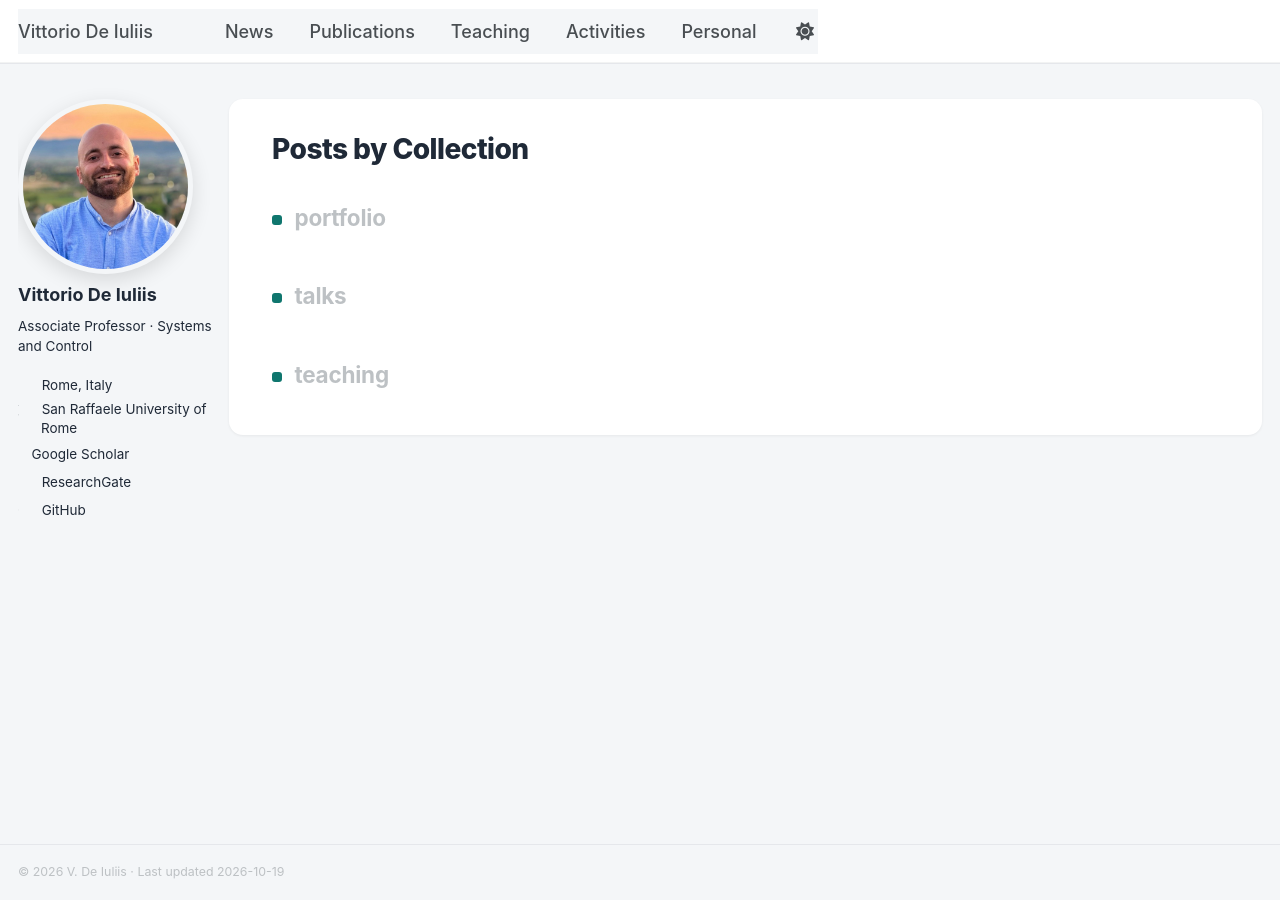
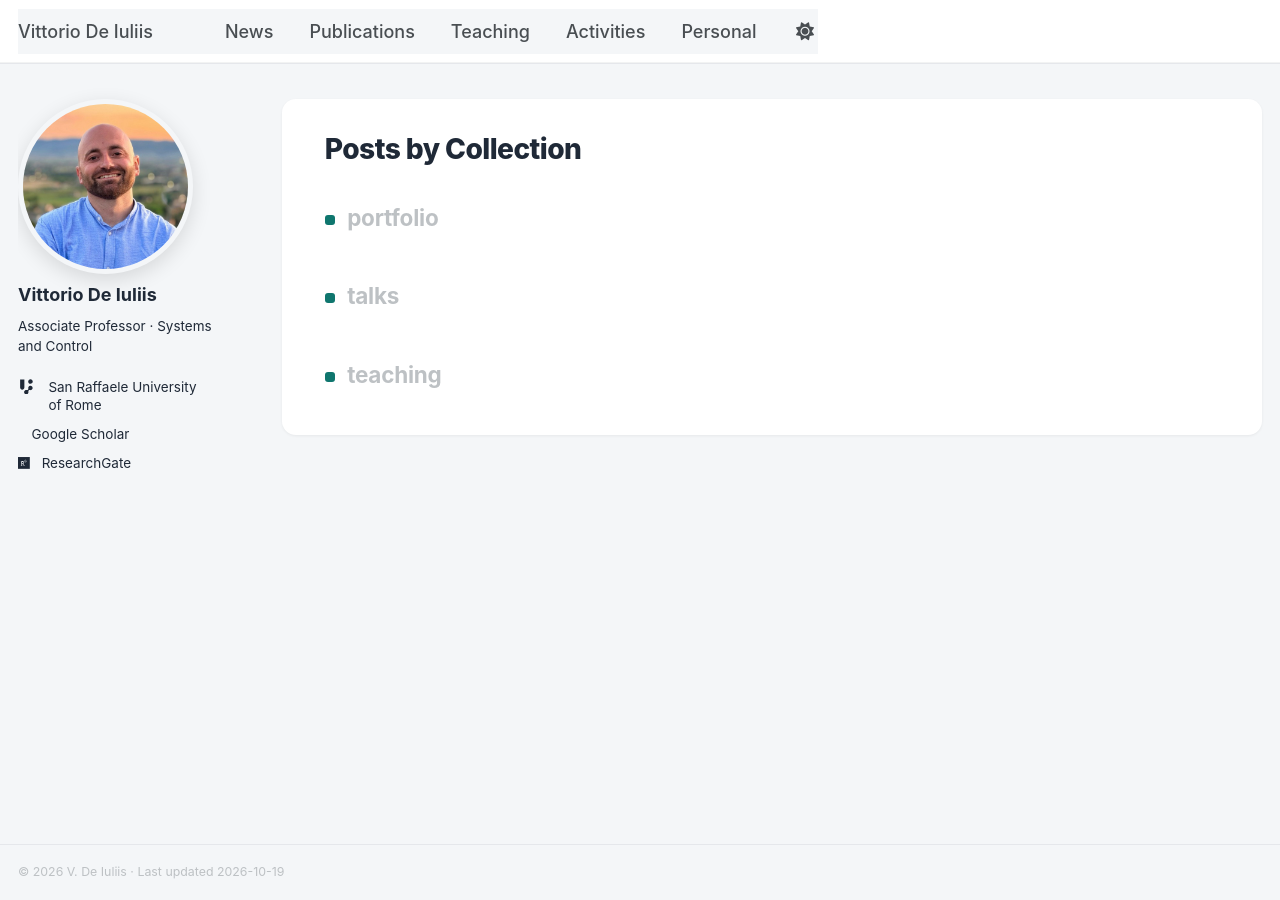
Before and after one commit to vdeiuliis/vdeiuliis.github.io, a Jekyll site: the page built from _pages/collection-archive.html, in a window 1280 px wide. Built offline with Jekyll 4.4.1, drawn with Linux system fonts in a browser that asks for light colours; a style sheet for code colours, icons or effects is not loaded.

Commit message:
Softer dark accent, short copyright, publisher-only links, wrap sidebar

```diff
--- a/_config.yml
+++ b/_config.yml
@@ -27,8 +27,10 @@
   name             : "Vittorio De Iuliis"
   pronouns         : # example: "she/her"
   bio              : "Associate Professor · Systems and Control"
-  location         : "Rome, Italy"
+  location         : # e.g. "Rome, Italy"
   employer         : "San Raffaele University of Rome"
+  employer_url     : "https://www.uniroma5.it/"
+  employer_logo    : "icons/uniroma5.svg"   # SVG in _includes/icons/
   uri              : # URL
   email            : # e.g. "name@uniroma5.it" (left blank to avoid spam; the address is shown obfuscated on the About page)
 
@@ -51,7 +53,7 @@
   bitbucket        : # Username - Update with your username on the site
   codepen          : # Username
   dribbble         : # Username
-  github           : "vdeiuliis"
+  github           : # GitHub username
   kaggle           : # Username
   stackoverflow    : # User number or user number and name (i.e., use "1" or "1/jeff-atwood")
 
--- a/_includes/author-profile.html
+++ b/_includes/author-profile.html
@@ -25,10 +25,10 @@
     <ul class="author__urls social-icons">
       <!-- Font Awesome icons / Biographic information  -->
       {% if author.location %}
-        <li class="author__desktop"><i class="fas fa-fw fa-location-dot icon-pad-right" aria-hidden="true"></i>{{ author.location }}</li>
+        <li class="author__desktop"><span class="author__item"><i class="fas fa-fw fa-location-dot icon-pad-right" aria-hidden="true"></i><span>{{ author.location }}</span></span></li>
       {% endif %}
       {% if author.employer %}
-        <li class="author__desktop"><i class="fas fa-fw fa-building-columns icon-pad-right" aria-hidden="true"></i>{{ author.employer }}</li>
+        <li class="author__desktop">{% if author.employer_url %}<a class="author__item" href="{{ author.employer_url }}">{% else %}<span class="author__item">{% endif %}{% if author.employer_logo %}{% include {{ author.employer_logo }} %}{% else %}<i class="fas fa-fw fa-building-columns icon-pad-right" aria-hidden="true"></i>{% endif %}<span>{{ author.employer }}</span>{% if author.employer_url %}</a>{% else %}</span>{% endif %}</li>
       {% endif %}
       {% if author.uri %}
         <li><a href="{{ author.uri }}"><i class="fas fa-fw fa-link icon-pad-right" aria-hidden="true"></i>{{ site.data.ui-text[site.locale].website_label | default: "Website" }}</a></li>
--- a/_layouts/archive.html
+++ b/_layouts/archive.html
@@ -16,9 +16,11 @@
   {% include sidebar.html %}
 
   <div class="archive">
+    <div class="archive__inner-wrap">
     {% unless page.header.overlay_color or page.header.overlay_image %}
       <h1 class="page__title">{{ page.title }}</h1>
     {% endunless %}
     {{ content }}
+    </div>
   </div>
 </div>
--- a/_sass/_custom-modern.scss
+++ b/_sass/_custom-modern.scss
@@ -57,7 +57,7 @@
 
 /* Content cards */
 .page__inner-wrap,
-.archive {
+.archive__inner-wrap {
   background: var(--c-card);
   border-radius: 14px;
   box-shadow: 0 1px 3px rgba(0, 0, 0, .06);
@@ -66,7 +66,7 @@
 }
 @media (min-width: 768px) {
   .page__inner-wrap,
-  .archive { padding: 2em 2.4em; }
+  .archive__inner-wrap { padding: 2em 2.4em; }
 }
 .page__title { font-weight: 800; letter-spacing: -.02em; }
 .page__content h2,
@@ -165,14 +165,24 @@
   .personal-grid--1-2 { grid-template-columns: 1fr 2fr; }
 }
 
-/* Sidebar links: wrap long lines (e.g. the employer) with a hanging indent */
-.author__urls li {
-  white-space: normal;
-  overflow-wrap: anywhere;
-  padding-left: 1.7em;
-  text-indent: -1.7em;
+/* Sidebar links: icon + text side by side; long lines wrap under the text, not the icon */
+.author__urls li { white-space: normal; }
+.author__urls a,
+.author__item {
+  display: flex;
+  align-items: baseline;
   line-height: 1.35;
-  margin-bottom: .45em;
 }
-.author__urls li a { text-indent: -1.7em; margin-bottom: 0; }
+.author__urls a > i,
+.author__item > i { flex: 0 0 auto; }
+.author__item > span { min-width: 0; overflow-wrap: anywhere; }
+.author__urls a { overflow-wrap: anywhere; }
+.author__logo {
+  flex: 0 0 auto;
+  width: 1.25em;
+  height: 1.15em;
+  margin-right: 1em;
+  align-self: flex-start;
+  margin-top: .05em;
+}
 .sidebar { overflow-x: hidden; }
```
Also changed, not shown: _includes/icons/uniroma5.svg (added).
